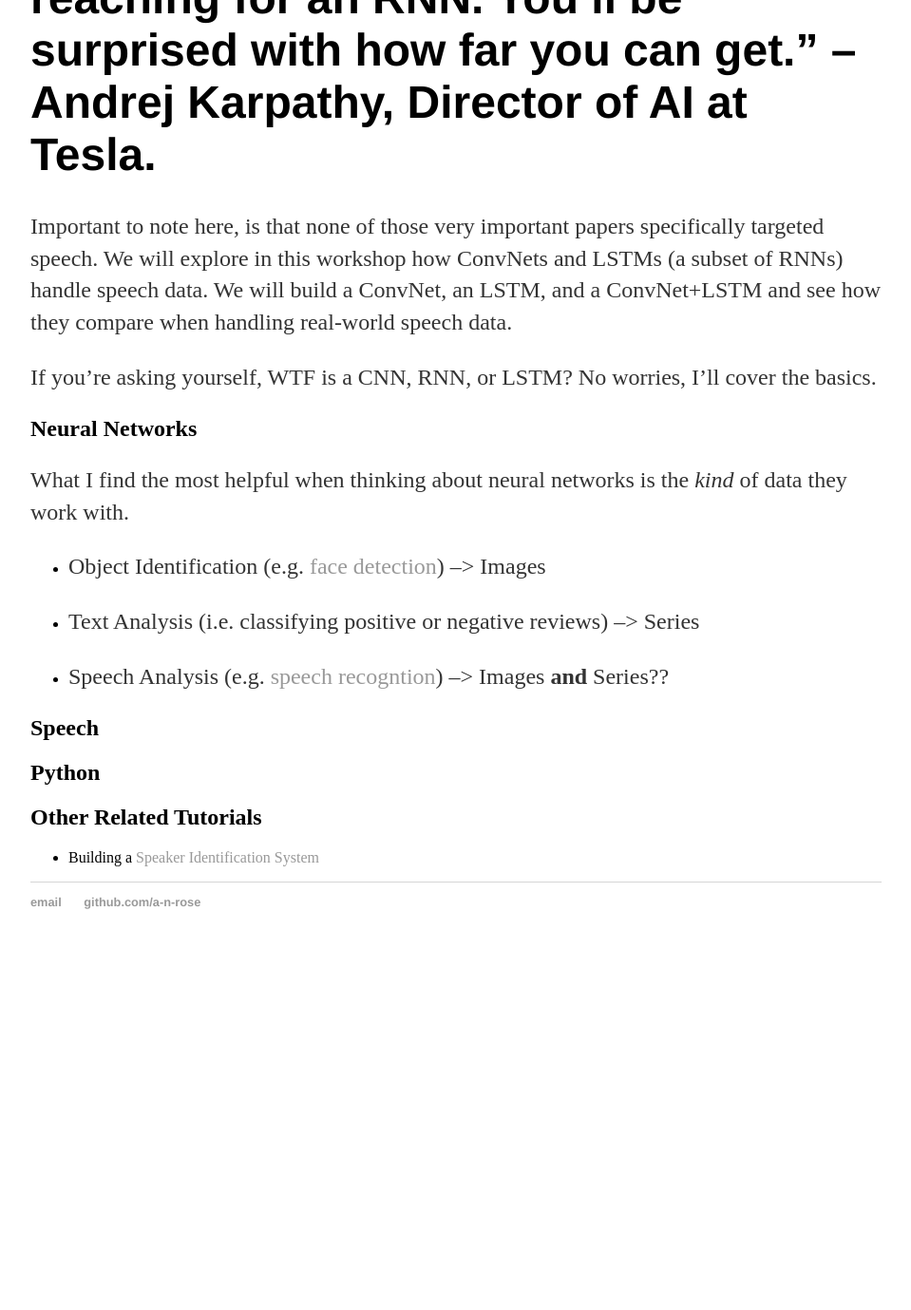
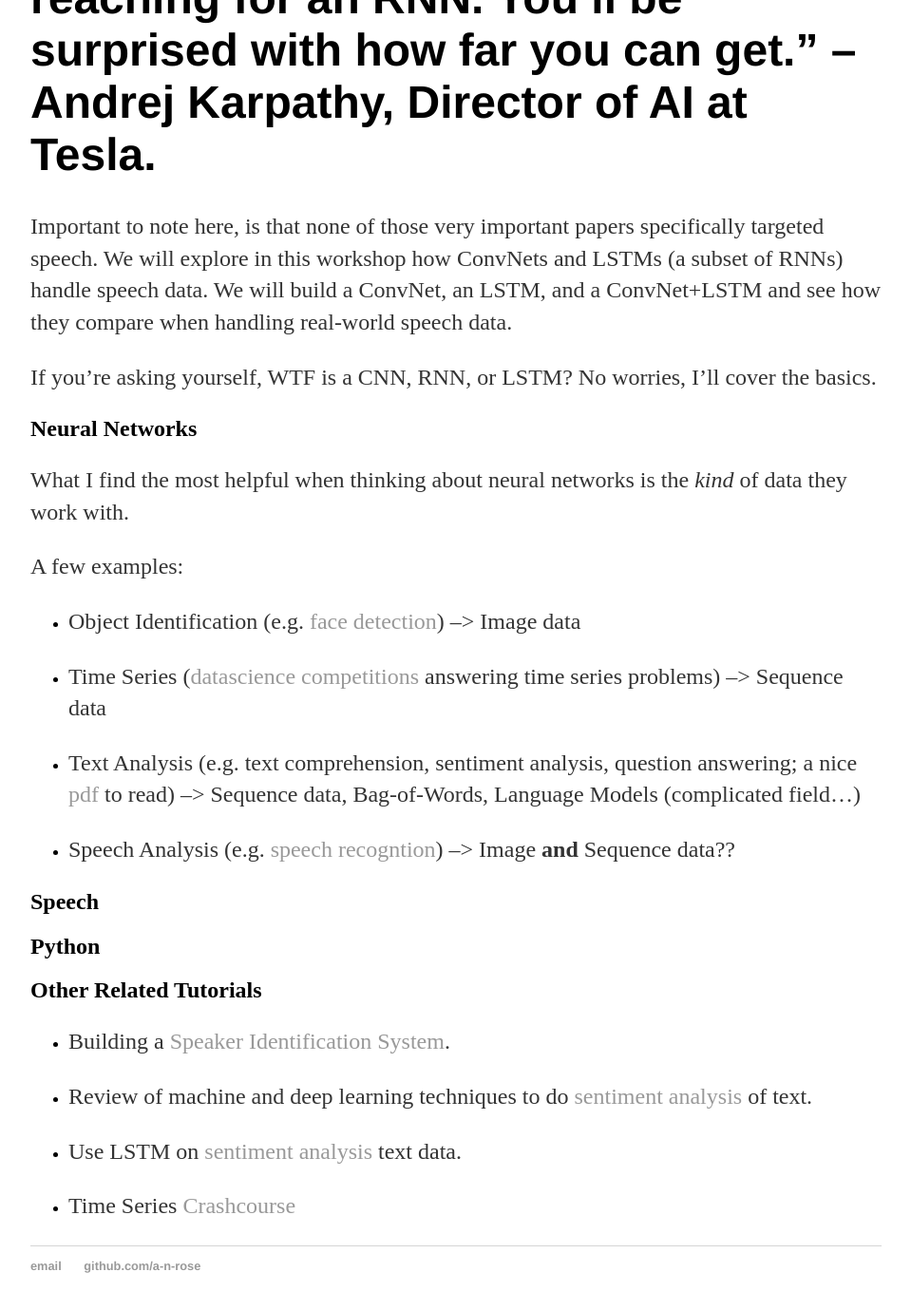
Before and after one commit to a-n-rose/a-n-rose.github.io, a Jekyll site: the page built from _posts/2019-01-13-workshop-pyladies-deeplearning-speech.md, in a window 1280 px wide and 1400 px high, scrolled down 1491 px. Shown: the top 1379 px of the window at 95% size, without its empty margins (160-1119 px from the left). Built offline with Jekyll 4.4.1, drawn with Linux system fonts in a browser that asks for light colours; before the commit the page ends 2508 px from its top, so only the background shows below that.

Commit message:
Adding links to other tutorials; add links for examples of different kinds of data --> deep learning models

```diff
--- a/_posts/2019-01-13-workshop-pyladies-deeplearning-speech.md
+++ b/_posts/2019-01-13-workshop-pyladies-deeplearning-speech.md
@@ -35,11 +35,15 @@
 
 What I find the most helpful when thinking about neural networks is the *kind* of data they work with.
 
-* Object Identification (e.g. <a href="https://towardsdatascience.com/mtcnn-face-detection-cdcb20448ce0">face detection</a>) --> Images
+A few examples:
 
-* Text Analysis (i.e. classifying positive or negative reviews) --> Series
+* Object Identification (e.g. <a href="https://towardsdatascience.com/mtcnn-face-detection-cdcb20448ce0">face detection</a>) --> Image data
 
-* Speech Analysis (e.g. <a href="https://ai.google/research/pubs/pub46169">speech recogntion</a>) --> Images **and** Series??
+* Time Series (<a href="https://machinelearningmastery.com/challenging-machine-learning-time-series-forecasting-problems/">datascience competitions</a> answering time series problems) --> Sequence data
+
+* Text Analysis (e.g. text comprehension, sentiment analysis, question answering; a nice <a href="https://aclweb.org/anthology/N18-1202">pdf</a> to read) --> Sequence data, Bag-of-Words, Language Models (complicated field...)
+
+* Speech Analysis (e.g. <a href="https://ai.google/research/pubs/pub46169">speech recogntion</a>) --> Image **and** Sequence data??
 
 ## Speech
 
@@ -47,4 +51,10 @@
 
 ## Other Related Tutorials
 
-* Building a <a href="https://medium.com/analytics-vidhya/building-a-speaker-identification-system-from-scratch-with-deep-learning-f4c4aa558a56">Speaker Identification System</a>
+* Building a <a href="https://medium.com/analytics-vidhya/building-a-speaker-identification-system-from-scratch-with-deep-learning-f4c4aa558a56">Speaker Identification System</a>.
+
+* Review of machine and deep learning techniques to do <a href="https://nlpforhackers.io/deep-learning-introduction/">sentiment analysis</a> of text.
+
+* Use LSTM on <a href="https://towardsdatascience.com/a-beginners-guide-on-sentiment-analysis-with-rnn-9e100627c02e">sentiment analysis</a> text data.
+
+* Time Series <a href="https://machinelearningmastery.com/time-series-forecasting-supervised-learning/">Crashcourse</a>
```
